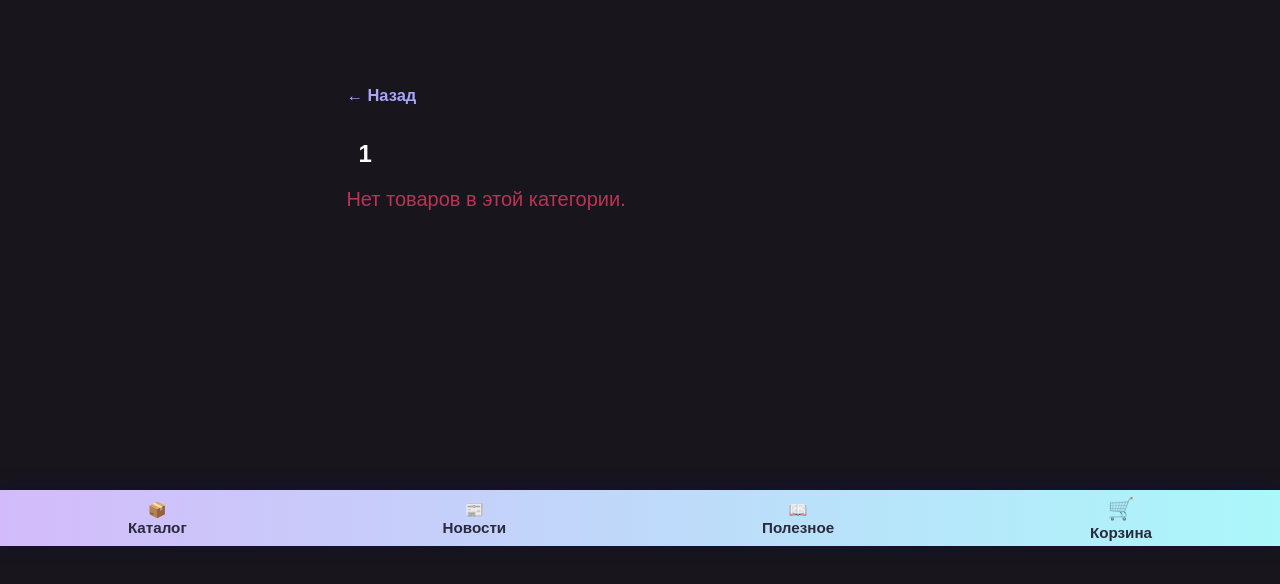
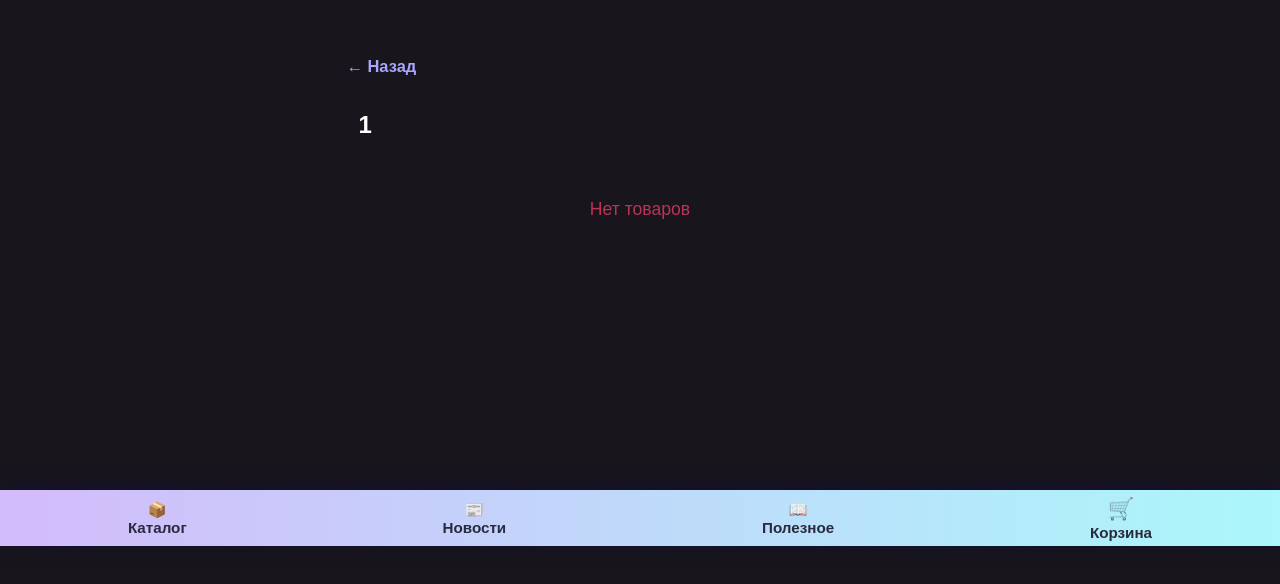
Before and after one commit to AlexSalavat/facade-stone-app, a React (Vite) app: page /category/1 in a window 1280 px wide. Shown: the part 254-838 px from the top of the page. Built offline with nearby package versions, Linux system fonts and the light colour scheme.

Commit message:
first ddd

```diff
--- a/src/components/CategoryView.jsx
+++ b/src/components/CategoryView.jsx
@@ -3,8 +3,9 @@ import { useNavigate, useParams } from "react-router-dom";
 import { products } from "./products";
 import { categories } from "./categories";
 import CategoryCard from "./CategoryCard";
-import ProductCard from "./ProductCard";
+import ProductsGrid from "./ProductsGrid"; // вот он!
 import "./CategoryView.css";
+import "./ProductsGrid.css";
 
 export default function CategoryView() {
   const { category } = useParams();
@@ -29,10 +30,7 @@ export default function CategoryView() {
     );
   }
 
-  // Находим объект категории по ключу (key)
   const catObj = categories.find(c => c.key === category);
-
-  // Показываем товары только из этой категории (по ключу!)
   const filtered = products.filter((p) => p.category === category);
 
   return (
@@ -45,21 +43,10 @@ export default function CategoryView() {
           {catObj?.name || category}
         </h2>
       </div>
-      <div className="products-grid">
-        {filtered.length === 0 && (
-          <div style={{ fontSize: 20, color: "#b35" }}>
-            Нет товаров в этой категории.
-          </div>
-        )}
-        {filtered.map((item) => (
-          <ProductCard
-            key={item.id}
-            image={item.images[0]}
-            name={item.name}
-            onMore={() => navigate(`/product/${item.id}`)}
-          />
-        ))}
-      </div>
+      <ProductsGrid
+        products={filtered}
+        onProductClick={(item) => navigate(`/product/${item.id}`)}
+      />
     </div>
   );
 }
--- /dev/null
+++ b/src/components/ProductsGrid.css
@@ -0,0 +1,13 @@
+.products-grid {
+  display: grid;
+  grid-template-columns: repeat(2, 1fr);
+  gap: 13px 10px;
+  margin-top: 16px;
+  justify-items: center;
+}
+.products-grid-empty {
+  color: #b35;
+  font-size: 1.1rem;
+  padding: 40px 0 20px 0;
+  text-align: center;
+}
--- /dev/null
+++ b/src/components/ProductsGrid.jsx
@@ -0,0 +1,22 @@
+// src/components/ProductsGrid.jsx
+import React from "react";
+import ProductCard from "./ProductCard";
+import "./ProductsGrid.css";
+
+export default function ProductsGrid({ products, onProductClick }) {
+  if (!products?.length) {
+    return <div className="products-grid-empty">Нет товаров</div>;
+  }
+  return (
+    <div className="products-grid">
+      {products.map((item) => (
+        <ProductCard
+          key={item.id}
+          image={item.images[0]}
+          name={item.name}
+          onMore={() => onProductClick(item)}
+        />
+      ))}
+    </div>
+  );
+}
```
